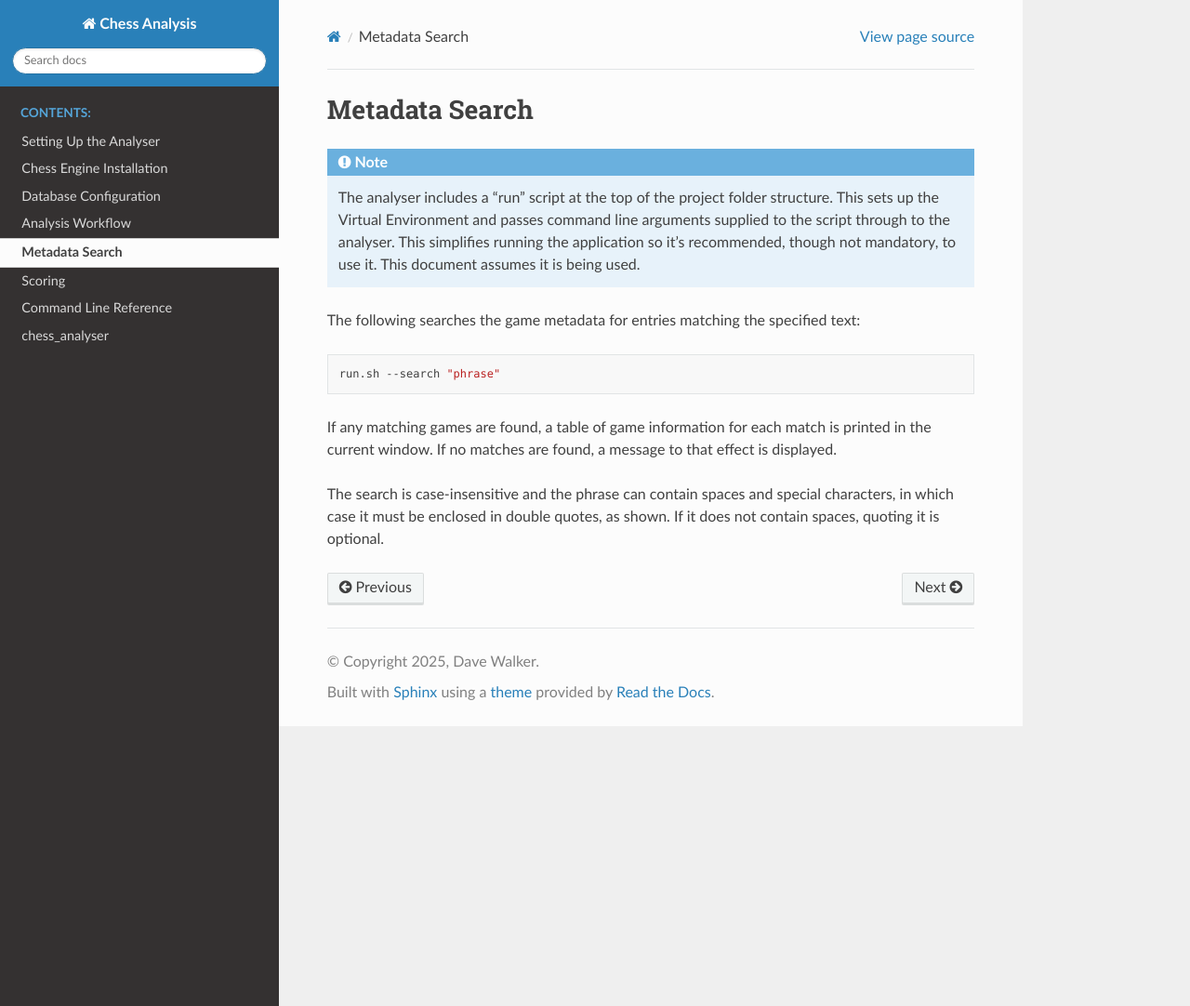
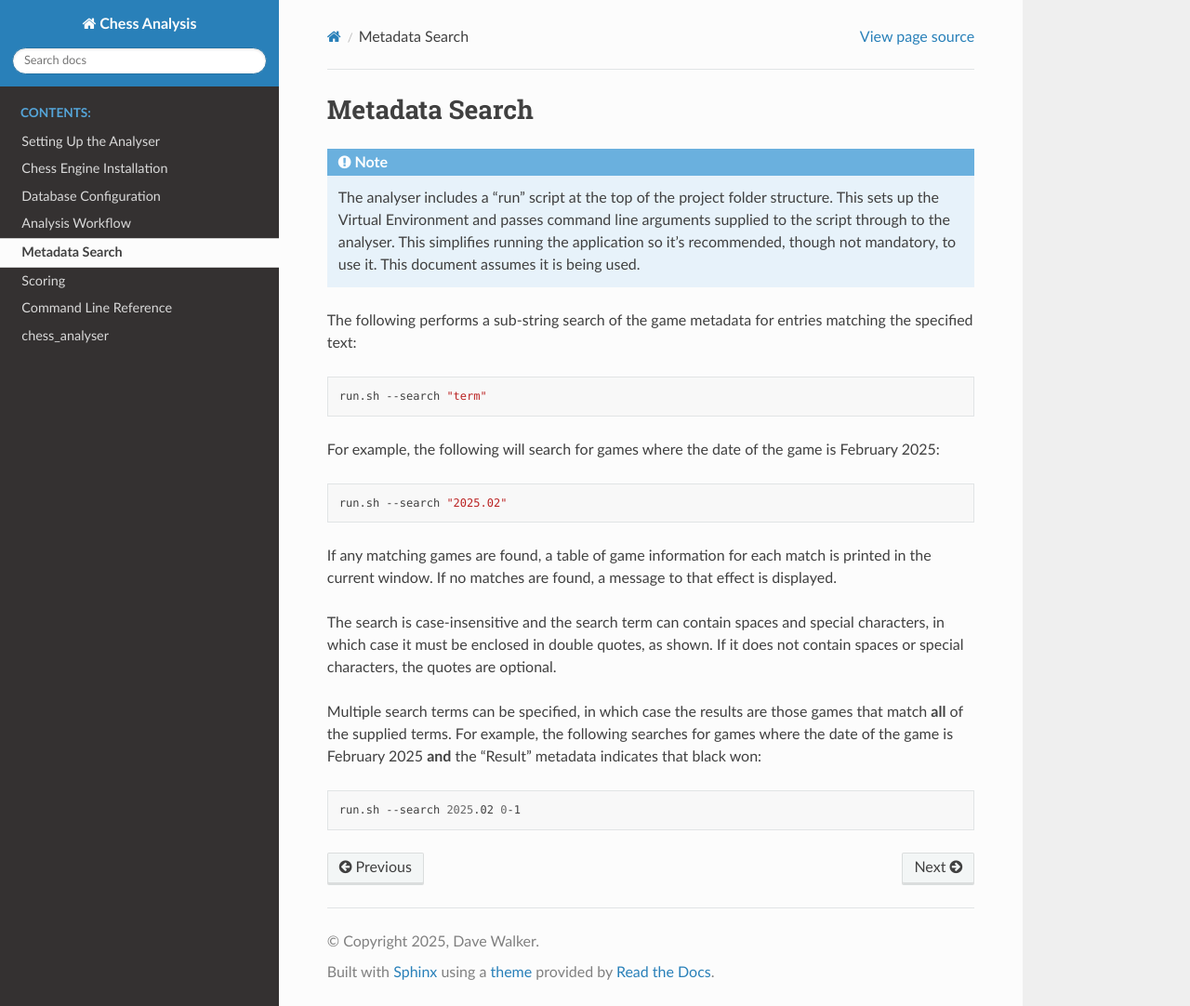
Before and after one commit to davewalker5/ChessAnalyser, a Sphinx documentation site: the page built from docs/source/metadata_search.rst, in a window 1280 px wide and 1082 px high. Shown: the whole window at 93% size. Built offline with Sphinx 7.4.7 and the Read the Docs theme 3.1.0, drawn with Linux system fonts in a browser that asks for light colours; pages that are not in the unit, such as notebooks, are missing from menus.

Commit message:
Implement multi-term searches

```diff
--- a/docs/source/metadata_search.rst
+++ b/docs/source/metadata_search.rst
@@ -7,14 +7,29 @@ Metadata Search
     analyser. This simplifies running the application so it's recommended, though not mandatory, to
     use it. This document assumes it is being used.
 
-The following searches the game metadata for entries matching the specified text:
+The following performs a sub-string search of the game metadata for entries matching the specified text:
 
 .. code-block:: bash
 
-    run.sh --search "phrase"
+    run.sh --search "term"
+
+For example, the following will search for games where the date of the game is February 2025:
+
+.. code-block:: bash
+
+    run.sh --search "2025.02"
 
 If any matching games are found, a table of game information for each match is printed in the current
 window. If no matches are found, a message to that effect is displayed.
 
-The search is case-insensitive and the phrase can contain spaces and special characters, in which case
-it must be enclosed in double quotes, as shown. If it does not contain spaces, quoting it is optional.
+The search is case-insensitive and the search term can contain spaces and special characters, in which case
+it must be enclosed in double quotes, as shown. If it does not contain spaces or special characters, the
+quotes are optional.
+
+Multiple search terms can be specified, in which case the results are those games that match **all** of
+the supplied terms. For example, the following searches for games where the date of the game is
+February 2025 **and** the "Result" metadata indicates that black won:
+
+.. code-block:: bash
+
+    run.sh --search 2025.02 0-1
```
Also changed, not shown: 3 other files.
